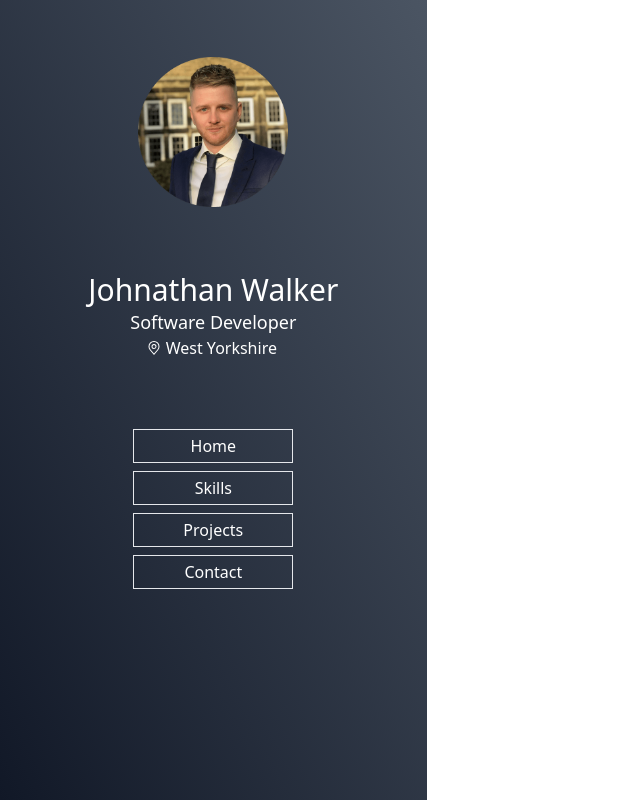
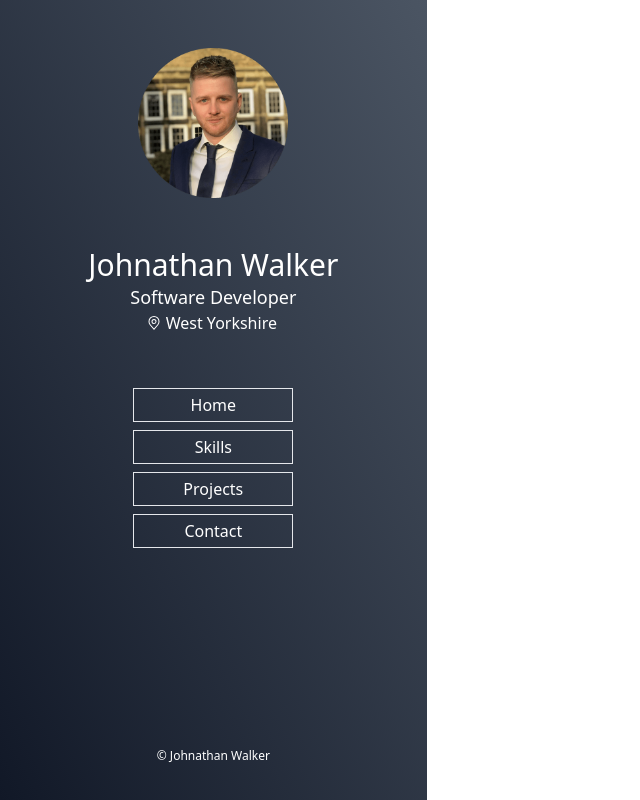
Before and after one commit to johnnywalker-git/portfolio-2024, a React (Vite) app: page / in a window 1280 px wide. Shown: the whole page, without its empty margins (0-640 px from the left). Built offline with nearby package versions, Linux system fonts and the light colour scheme; some icons are missing.

Commit message:
copywright

```diff
--- a/src/assets/components/Navbar.tsx
+++ b/src/assets/components/Navbar.tsx
@@ -46,6 +46,9 @@ const Navbar = () => {
             <div className='hidden lg:flex lg:flex-col lg:self-auto lg:self-center lg:mb-10'>
                 <Icons />
             </div>
+            <div className='hidden lg:flex self-center text-white text-xs'>
+                <h5>© Johnathan Walker</h5>
+            </div>
         </div>
     )
 }
```
